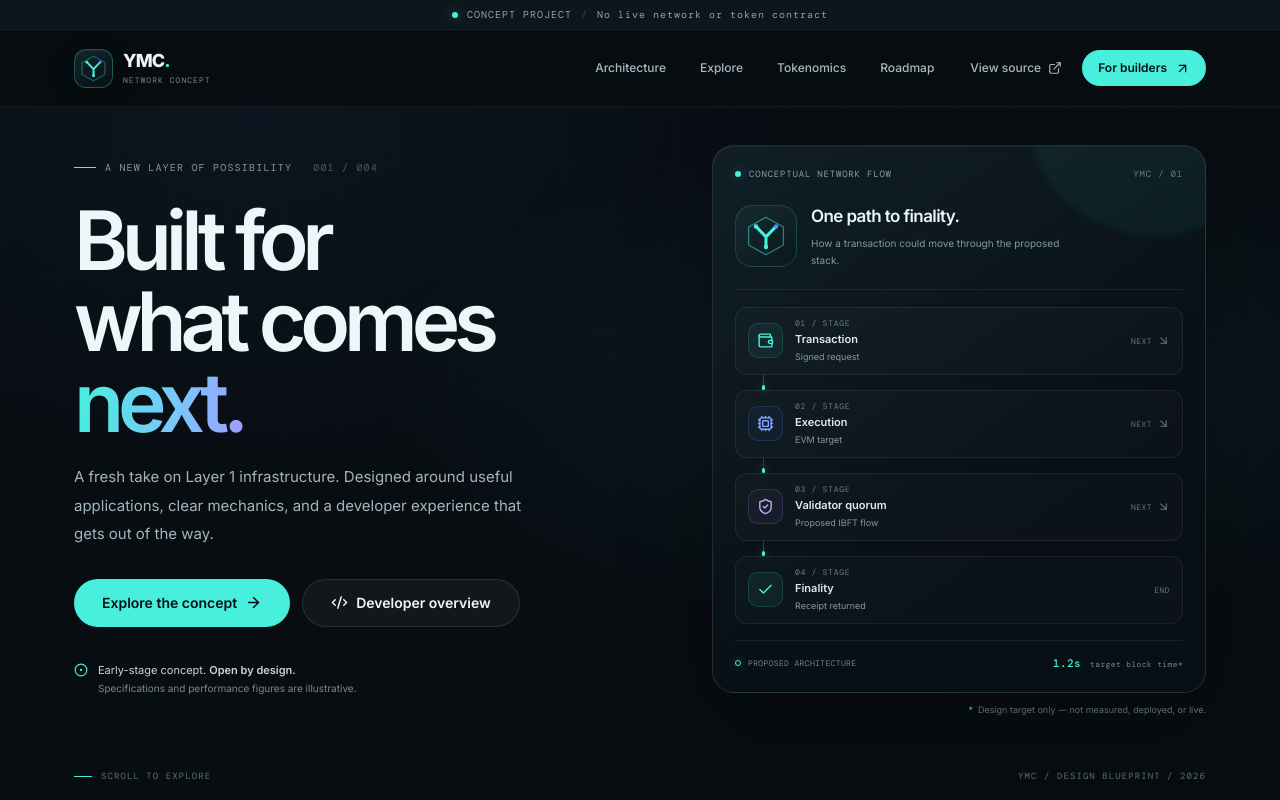
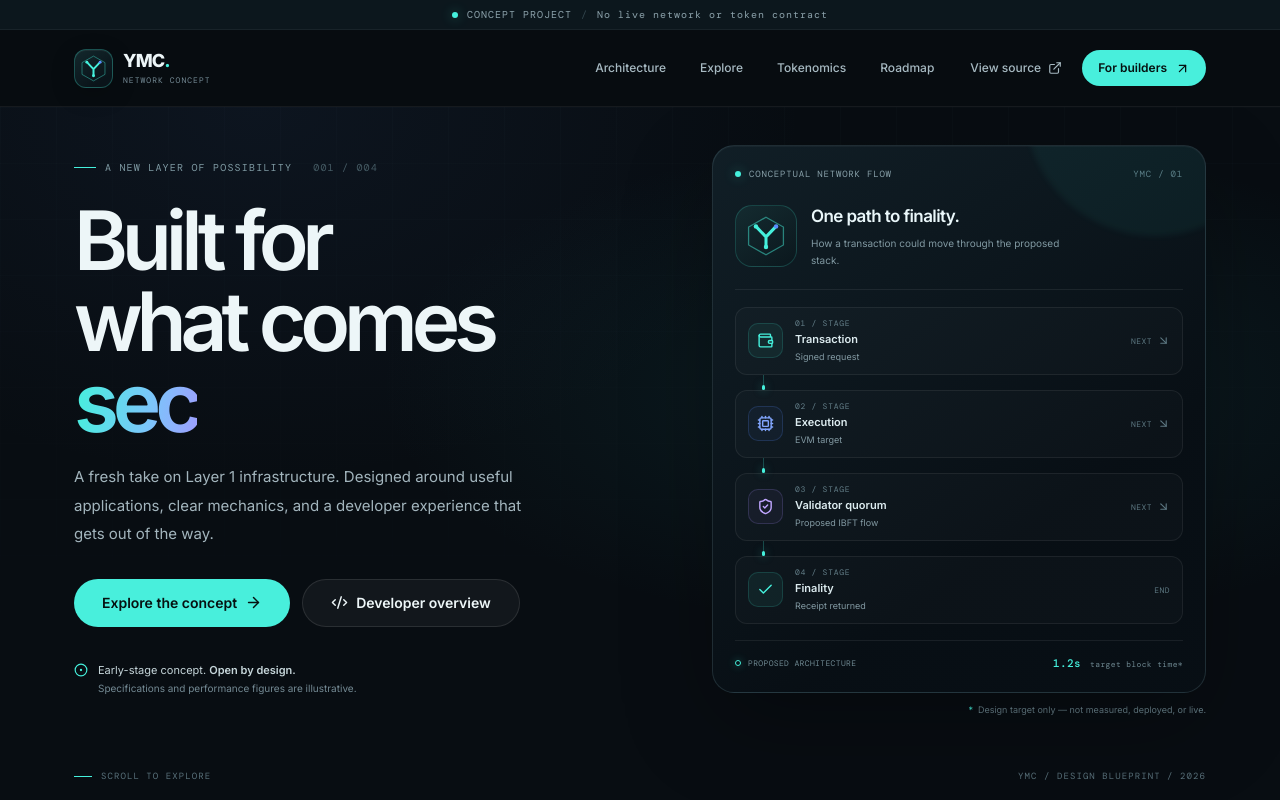
Before and after one commit to Fahaam-Jaffery/ymc-coin, a React (Vite) app: page / in a window 1280 px wide. Shown: the top 800 px of the page. Built offline with nearby package versions, Linux system fonts and the light colour scheme.

Commit message:
Add accessible typewriter hero headline

```diff
--- a/src/App.tsx
+++ b/src/App.tsx
@@ -1,4 +1,4 @@
-import { useMemo, useState } from "react";
+import { useEffect, useMemo, useState } from "react";
 import {
   ArrowDownRight, ArrowRight, ArrowUpRight, Blocks, Check, ChevronDown, CircleDot,
   Code2, Copy, Cpu, ExternalLink, GitBranch, Layers3, Menu, Network, ShieldCheck,
@@ -54,7 +54,47 @@ function NetworkVisual() {
   </div>;
 }
 
+const HERO_PHRASES = ["decentralized.", "scalable.", "secure.", "developer-first."];
+
 export default function App() {
+  const [typedPhrase, setTypedPhrase] = useState("decentralized.");
+  useEffect(() => {
+    const reducedMotion = window.matchMedia("(prefers-reduced-motion: reduce)").matches;
+    if (reducedMotion) {
+      setTypedPhrase("decentralized.");
+      return;
+    }
+    let phraseIndex = 0;
+    let charIndex = HERO_PHRASES[0].length;
+    let deleting = true;
+    let timeoutId: number;
+    const tick = () => {
+      const phrase = HERO_PHRASES[phraseIndex];
+      if (deleting) {
+        charIndex = Math.max(0, charIndex - 1);
+        setTypedPhrase(phrase.slice(0, charIndex));
+        if (charIndex === 0) {
+          deleting = false;
+          phraseIndex = (phraseIndex + 1) % HERO_PHRASES.length;
+          timeoutId = window.setTimeout(tick, 260);
+          return;
+        }
+        timeoutId = window.setTimeout(tick, 42);
+        return;
+      }
+      const nextPhrase = HERO_PHRASES[phraseIndex];
+      charIndex = Math.min(nextPhrase.length, charIndex + 1);
+      setTypedPhrase(nextPhrase.slice(0, charIndex));
+      if (charIndex === nextPhrase.length) {
+        deleting = true;
+        timeoutId = window.setTimeout(tick, 1450);
+      } else {
+        timeoutId = window.setTimeout(tick, 72);
+      }
+    };
+    timeoutId = window.setTimeout(tick, 1450);
+    return () => window.clearTimeout(timeoutId);
+  }, []);
   const [mobileOpen, setMobileOpen] = useState(false);
   const [txRate, setTxRate] = useState(1800);
   const [capacity, setCapacity] = useState(3500);
@@ -103,7 +143,7 @@ export default function App() {
         <div className="container hero-layout">
           <div className="hero-copy">
             <div className="hero-kicker"><span className="kicker-line" /> A NEW LAYER OF POSSIBILITY <span className="kicker-index">001 / 004</span></div>
-            <h1>Built for<br/>what comes <span className="gradient-text">next.</span></h1>
+            <h1>Built for<br/>what comes <span className="hero-type-wrap"><span className="gradient-text hero-typed-word" aria-hidden="true">{typedPhrase}</span><span className="typewriter-cursor" aria-hidden="true" /></span><span className="sr-only">Built for what comes next: decentralized, scalable, secure, and developer-first infrastructure.</span></h1>
             <p className="hero-lead">A fresh take on Layer 1 infrastructure. Designed around useful applications, clear mechanics, and a developer experience that gets out of the way.</p>
             <div className="hero-actions"><Button size="lg" onClick={() => document.getElementById("architecture")?.scrollIntoView({ behavior: "smooth" })}>Explore the concept <ArrowRight size={17}/></Button><Button size="lg" variant="secondary" onClick={() => document.getElementById("developer")?.scrollIntoView({ behavior: "smooth" })}><Code2 size={17}/> Developer overview</Button></div>
             <div className="hero-footnote"><span className="footnote-icon"><CircleDot size={14}/></span><span>Early-stage concept. <b>Open by design.</b><br/><small>Specifications and performance figures are illustrative.</small></span></div>
```
